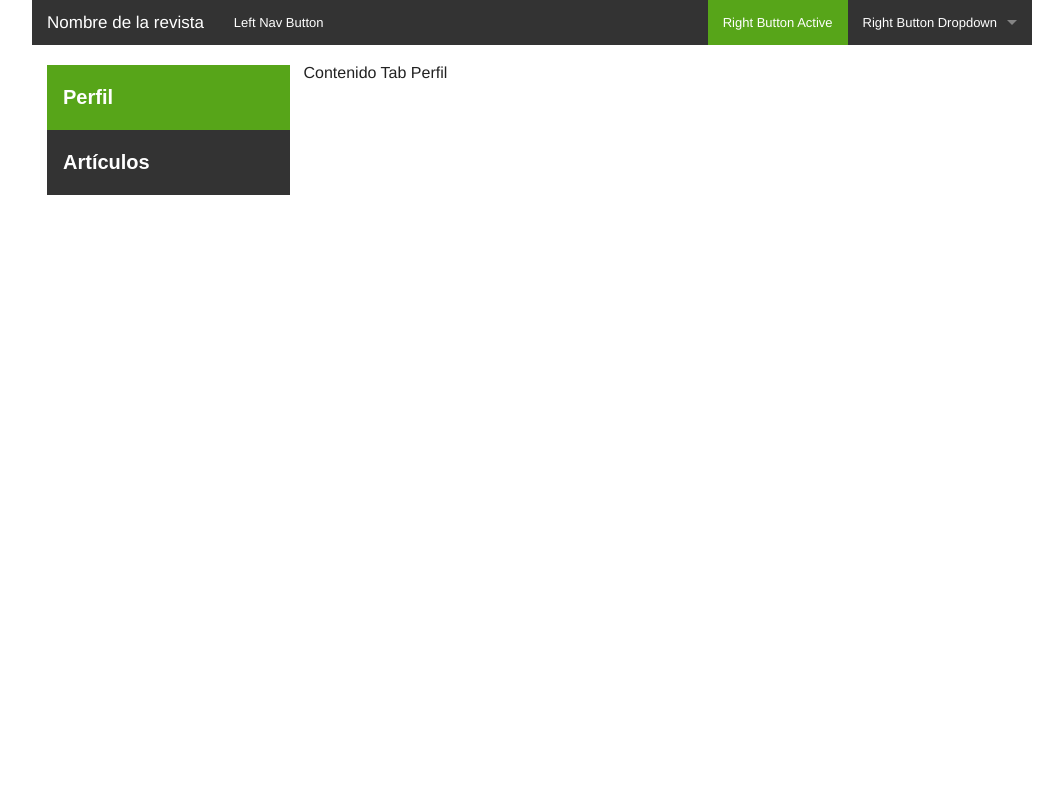
After one commit to joshidiaz/revista, a CodeIgniter app: page /index.php/dashboard_controller/index in a window 1280 px wide. The commit adds this page. Shown: the whole page, without its empty margins (108-1171 px from the left). Run offline with CodeIgniter, Linux system fonts and the light colour scheme.

Commit message:
Agregué vista dashboard

```diff
--- /dev/null
+++ b/application/controllers/dashboard_controller.php
@@ -0,0 +1,20 @@
+<?php if ( ! defined('BASEPATH')) exit('No direct script access allowed');
+
+class Dashboard_controller extends CI_Controller {
+
+	public function __construct()
+	{
+		parent::__construct();
+		$this->load->helper('url');
+	}
+
+	public function index()
+	{
+		$this->load->view('head_view', NULL, FALSE);
+		$this->load->view('dashboard_view', NULL, FALSE);
+	}
+
+}
+
+/* End of file dashboard_controller.php */
+/* Location: ./application/controllers/dashboard_controller.php */
--- /dev/null
+++ b/application/views/dashboard_view.php
@@ -0,0 +1,85 @@
+<body>
+	<script src="<?=base_url();?>statics/foundation/js/foundation/foundation.js"></script>
+	<script src="<?=base_url();?>statics/foundation/js/foundation/foundation.tab.js"></script>
+	<script src="<?=base_url();?>statics/foundation/js/foundation/foundation.abide.js"></script>
+	<script src="<?=base_url();?>statics/foundation/js/foundation/foundation.topbar.js"></script>
+
+	<div class="row">
+		<nav class="top-bar" data-topbar>
+			<ul class="title-area">
+				<li class="name">
+					<h1><a href="#">Nombre de la revista</a></h1>
+				</li>
+				<!-- Remove the class "menu-icon" to get rid of menu icon. Take out "Menu" to just have icon alone -->
+				<li class="toggle-topbar menu-icon">
+					<a href="#"><span>Menu</span></a>
+				</li>
+			</ul>
+			<section class="top-bar-section">
+				<!-- Right Nav Section -->
+				<ul class="right">
+					<li class="active"><a href="#">Right Button Active</a></li>
+					<li class="has-dropdown">
+						<a href="#">Right Button Dropdown</a>
+						<ul class="dropdown">
+							<li><a href="#">First link in dropdown</a></li>
+						</ul>
+					</li>
+				</ul>
+				<!-- Left Nav Section -->
+				<ul class="left">
+					<li><a href="#">Left Nav Button</a></li>
+				</ul>
+			</section>
+		</nav>
+	</div>
+
+	<div class="row">
+		<div class="large-12 small-12 columns topSpace10">
+			<!-- Primera columna -->
+			<div class="large-3 small-3	columns">
+				<div class="row bordeGris">
+
+				</div>
+				<div id="espacio" class="row"></div>
+				<!-- Menú con Tabs -->
+				<div class="row">
+					<dl class="tabs vertical" data-tab>
+						<dd class="active"><a href="#panel1a">Perfil</a></dd>
+						<dd><a href="#panel2a">Artículos</a></dd>
+					</dl>
+				</div>
+			</div>
+			<!-- Segunda columna -->
+			<div id="contenedor" class="large-9 small-9 columns">
+				<div class="row">
+					<!-- Contenido de cada Tab Perfil-->
+					<div class="tabs-content vertical">
+						<!-- Contenido del Tab  -->
+						<div class="content active" id="panel1a">
+							<div class="row">
+								<div id="" class="large-12 columns">
+									Contenido Tab Perfil
+									<!-- <iframe name="datos" width="100%" height="1000px" scrolling="no" id="datos" frameborder="0"></iframe> -->
+								</div>
+							</div>
+						</div>
+						<!-- Contenido del Tab Artículos -->
+						<div class="content" id="panel2a">
+							<div class="row">
+								<div id="" class="large-12 columns">
+									Contenido Tab Artículos
+									<!-- <iframe name="datos2" width="100%" height="1000px" scrolling="no" id="datos2" frameborder="0"></iframe> -->
+								</div>
+							</div>
+						</div>
+					</div>
+				</div>
+			</div>
+		</div>
+	</div>
+	<script>
+		$(document).foundation();
+	</script>
+</body>
+</html>
--- /dev/null
+++ b/application/views/head_view.php
@@ -0,0 +1,20 @@
+<!doctype html>
+<html lang="es">
+<head>
+	<title>Dashboard</title>
+	<meta charset="utf-8">
+  	<meta name="viewport" content="width=device-width, initial-scale=1.0">
+  	<!-- css -->
+  	<link rel="stylesheet" type="text/css" href="<?=base_url();?>statics/foundation/css/normalize.css">
+  	<link rel="stylesheet" type="text/css" href="<?=base_url();?>statics/foundation/css/foundation.css">
+  	<link rel="stylesheet" type="text/css" href="<?=base_url();?>statics/css/style.css">
+  	<link rel="stylesheet" type="text/css" href="<?=base_url();?>statics/css/login_style.css">
+	<!-- JS -->
+	<script src="<?=base_url();?>statics/foundation/js/vendor/modernizr.js"></script>
+	<script src="<?=base_url();?>statics/foundation/js/vendor/jquery.js"></script>
+	<script src="<?=base_url();?>statics/foundation/js/vendor/placeholder.js"></script>
+	<script src="<?=base_url();?>statics/foundation/js/foundation.min.js"></script>
+	<script src="<?=base_url();?>statics/foundation/js/foundation/foundation.alert.js"></script>
+
+	<script type="text/javascript">var urlBase = '<?=base_url(); ?>';</script>
+</head>
--- a/application/views/login_view.php
+++ b/application/views/login_view.php
@@ -24,6 +24,7 @@
 
 
 <body>
+	<script src="<?=base_url();?>statics/foundation/js/foundation/foundation.topbar.js"></script>
 	<div class="row">
 		<nav class="top-bar" data-topbar>
 			<ul class="title-area">
--- a/statics/css/style.css
+++ b/statics/css/style.css
@@ -28,12 +28,43 @@ a{
 a:hover, a:focus{
 	color: #488815;
 }
+.tabs dd > a {
 
+	background: #333333;
+	color: #ffffff;
+	padding-top: 1rem;
+	padding-right: 1rem;
+	padding-bottom: 1.0625rem;
+	padding-left: 1rem;
+	font-family: "PT", PT, sans-serif;
+	font-style: sans-serif;
+	font-weight:bold;
+	font-size: 20px;
+}
+.tabs dd > a:hover, .tabs, .tab-title > a:hover {
+	background: #272727;
+}
+
+.tabs.vertical {
+	width: 100%;
+	float: left;
+	margin-bottom: 1.25rem;
+}
+.tabs dd.active a {
+	background: #57a519;
+	color: #ffffff
+}
 /*CSS General del sitio*/
+
 .borderGeneral{
 	border: solid 1px black;
 }
-
+.borderBody{
+	border: solid 1px black;
+}
 .aviso{
 	color:#ff7f2a;
 }
+.topSpace10{
+	margin-top: 2%;
+}
```
